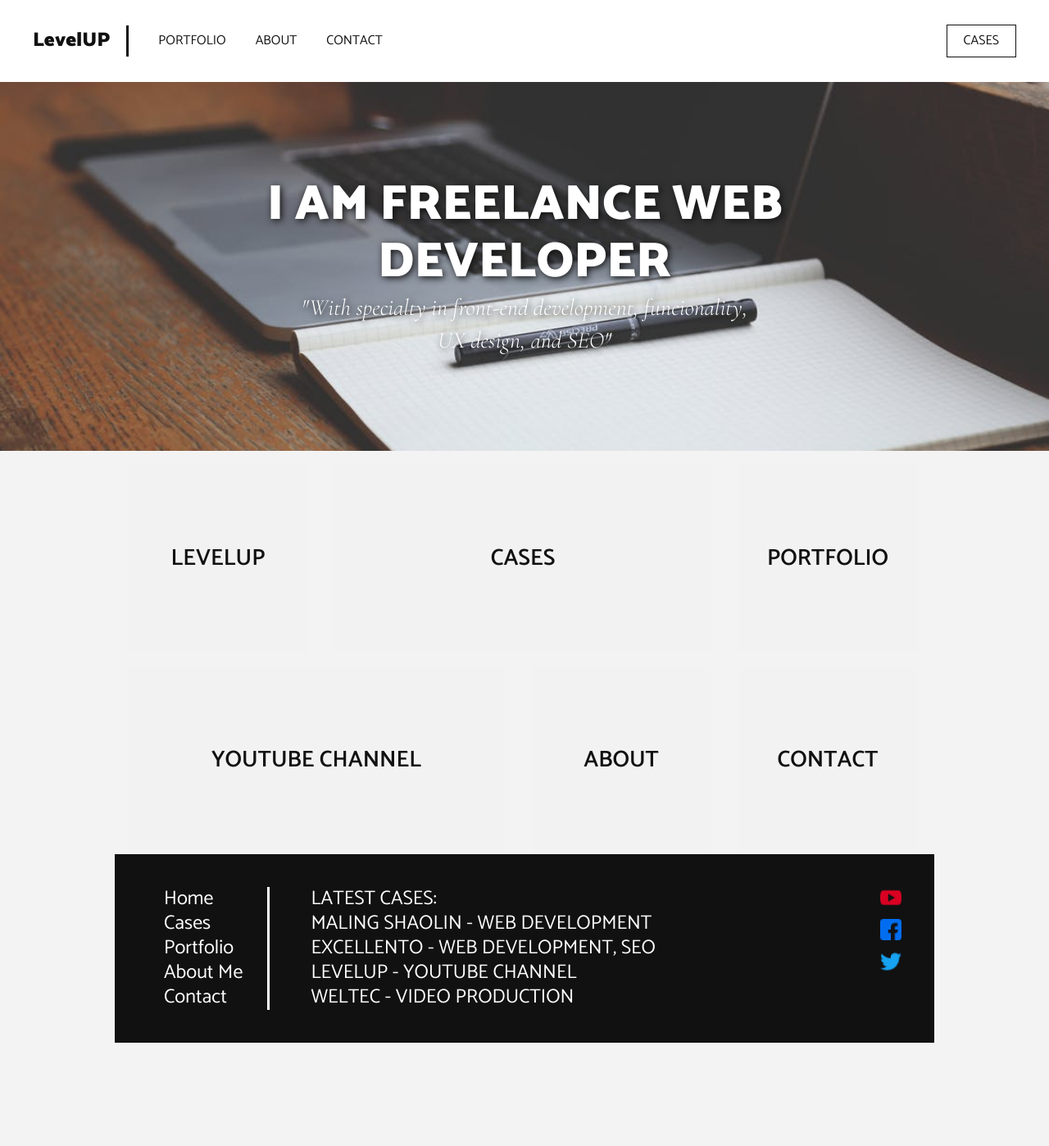
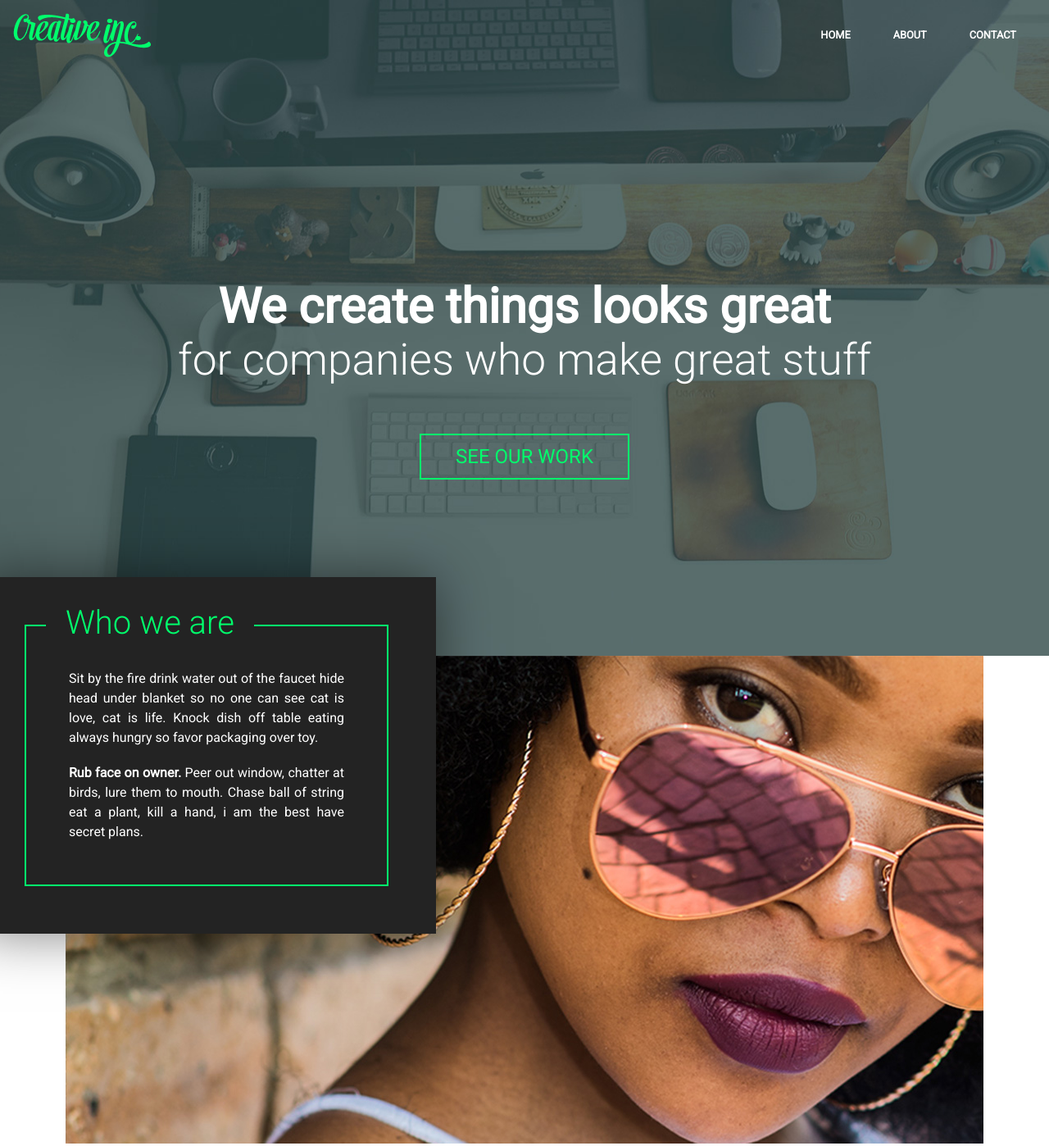
Before and after one commit to mikello88/mikello88.github.io, a plain HTML site: page index.html in a window 1280 px wide. Shown: the top 1398 px of the page at 82% size. Before the commit the page ends 1272 px from the top, so only its background shows below. Drawn offline with nearby package versions, Linux system fonts and the light colour scheme.

Commit message:
creative inc.

```diff
--- a/css/style.css
+++ b/css/style.css
@@ -1,383 +1,216 @@
-/*
-html5doctor.com Reset Stylesheet
-v1.6.1
-Last Updated: 2010-09-17
-Author: Richard Clark - http://richclarkdesign.com
-Twitter: @rich_clark
-*/
-
-html, body, div, span, object, iframe,
-h1, h2, h3, h4, h5, h6, p, blockquote, pre,
-abbr, address, cite, code,
-del, dfn, em, img, ins, kbd, q, samp,
-small, strong, sub, sup, var,
-b, i,
-dl, dt, dd, ol, ul, li,
-fieldset, form, label, legend,
-table, caption, tbody, tfoot, thead, tr, th, td,
-article, aside, canvas, details, figcaption, figure,
-footer, header, hgroup, menu, nav, section, summary,
-time, mark, audio, video {
- margin:0;
- padding:0;
- border:0;
- outline:0;
- font-size:100%;
- vertical-align:baseline;
- background:transparent;
+* {
+    margin: 0;
+    padding: 0;
+    text-decoration: none;
+    list-style: none;
+    font-family: 'Roboto', sans-serif;
+    box-sizing: border-box;
 }
 
 body {
- line-height:1;
+    text-align: center;
 }
 
-article,aside,details,figcaption,figure,
-footer,header,hgroup,menu,nav,section {
- display:block;
-}
-
-nav ul {
- list-style:none;
-}
-
-blockquote, q {
- quotes:none;
-}
-
-blockquote:before, blockquote:after,
-q:before, q:after {
- content:'';
- content:none;
-}
-
-a {
- margin:0;
- padding:0;
- font-size:100%;
- vertical-align:baseline;
- background:transparent;
-}
-
-/* change colours to suit your needs */
-ins {
- background-color:#ff9;
- color:#000;
- text-decoration:none;
-}
-
-/* change colours to suit your needs */
-mark {
- background-color:#ff9;
- color:#000;
- font-style:italic;
- font-weight:bold;
-}
-
-del {
- text-decoration: line-through;
-}
-
-abbr[title], dfn[title] {
- border-bottom:1px dotted;
- cursor:help;
-}
-
-table {
- border-collapse:collapse;
- border-spacing:0;
-}
-
-/* change border colour to suit your needs */
-hr {
- display:block;
- height:1px;
- border:0;
- border-top:1px solid #cccccc;
- margin:1em 0;
- padding:0;
-}
-
-input, select {
- vertical-align:middle;
-}
-
-/*my code*/
-
-* {
-    text-decoration: none;
-}
-
-body {
-    background-color: #f3f3f3;
-}
-
-header {
-    background-color: #fff;
-    width: 100%;
-    height: 100px;
-}
-header .header-brand {
-    font-family: Catamaran;
-    font-size: 24px;
-    color: #111;
-    font-weight: 900;
-    display: block;
-    margin: 0 auto;
-    text-align: center;
-    padding: 20px 0;
+img {
+    max-width: 100%;
+    height: auto;
 }
 
 
-header nav ul {
-    display: block;
+.container {
+    width: 95%;
+    max-width: 70em;
     margin: 0 auto;
-    text-align: center;
-
 }
 
-header nav ul li {
-    box-sizing: border-box;
-    display: inline;
-    list-style: none;
-    padding: 0 16px;
+/*typography*/
 
+h1 {
+	font-weight: 300;
+	font-size: 1.7rem;
+	margin-top: 0;
 }
 
-header nav ul li a{
-    font-family: Catamaran;
-    font-size: 16px;
-    color: #111;
-    text-transform: uppercase;
-
+p {
+    margin-top: 0;
+    line-height: 1.5;
 }
 
-header .header-cases {
-    display: none;
+p:last-of-type {
+    margin-bottom: 0;
 }
 
-@media only screen and (min-width:1000px) {
-    header .header-brand {
-        margin: 31px 0;
-        text-align: left;
-        line-height: 38px;
-        padding: 0 20px 0 40px;
-        border-right: 3px solid #111;
-        float: left;
+
+
+
+.hero-title {
+    font-size: 2.5rem;
+    margin-bottom: 1em;
+    font-weight: 900;
+    margin-top: 1em;
 }
 
-    header nav ul {
-        margin: 20px 0 0 20px;
-        float: left;
+.hero-title span {
+    font-weight: 300;
+    display: block;
+    font-size: .9em;
 }
 
-    header nav ul li a {
-        line-height: 60px;
-    }
-
-    header .header-cases {
-        display: block;
-        font-family: Catamaran;
-        font-size: 16px;
-        color: #111;
-        text-transform: uppercase;
-        line-height: 38px;
-        border: 1px solid #111;
-        float: right;
-        margin-right: 40px;
-        margin-top: 30px;
-        padding: 0 20px;
+@media (min-width:60rem) {
+    .hero-title {
+        font-size: 3.7rem;
     }
 }
 
-.main-banner {
-    display: table;
-    width: 100%;
-    height: calc(100vh - 100px);
-    background: url(../images/notebook-computer-chill-relax.jpg);
-    background-repeat: no-repeat;
-    background-position: center;
-    background-size: cover;
+.btn {
+    font-size: 1.15rem;
+    text-transform: uppercase;
+    text-decoration: none;
+    border: 2px solid;
+    padding: .5em 1.75em;
+    display: inline-block;
 }
 
-.vertical {
-    display: table-cell;
-    vertical-align: middle;
+.btn-primary {
+    color: #00ff6c;
+    border-color: #00ff6c;
+    transition: 0.4s ease-out;
 }
 
-.main-banner h2 {
-    font-family: Catamaran;
-    font-size: 60px;
-    font-weight: 900;
-    line-height: 70px;
+.btn-primary:hover,
+.btn-primary:focus {
+    background: #00ff6c;
     color: #fff;
-    text-shadow: 2px 2px 8px #111;
-    text-transform: uppercase;
-    text-align: center;
 }
 
-.main-banner h3 {
-    font-family: Cormorant Garamond;
-    font-size: 28px;
-    font-weight: 100;
-    line-height: 40px;
-    color: #fff;
-    text-shadow: 2px 2px 8px #111;
-    font-style: italic;
-    text-align: center;
-}
-
-@media only screen and (min-width:1000px) {
-    .wrapper {
-        width: 1000px;
-        margin: 0 auto;
-    }
-
-    .main-banner {
-        height: 450px;
-    }
-
-    .main-banner h3 {
-        display: block;
-        width: 560px;
-        margin: 0 auto;
-    }
-
-    .index-links {
-        overflow: hidden;
-    }
-
-    .index-links div {
-        margin: 20px 10px 0;
-        height: 230px !important;
-        float: left;
-    }
-
-    .index-boxlink-square {
-        width: calc(24% - 20px) !important;
-    }
-
-    .index-boxlink-rectangle {
-        width: calc(48% - 20px) !important;
-    }
-
-    .index-links div h3 {
-        line-height: 230px !important;
-
+@media (min-width:60rem) {
+    .btn {
+        font-size: 1.5rem;
     }
 }
 
 
-.index-links div {
-    margin: 16px 16px 0;
-    width: calc(100% - 32px);
-    height: 100px;
-    background-color: #f2f2f2;
-    transition: 0,5s;
+/*header navigation*/
+
+header {
+    position: absolute;
+    left: 0;
+    right: 0;
+    margin: 1em;
 }
 
-.index-links div:hover {
+nav li {
+    display: inline-block;
+    margin: 1em;
+}
 
-    background-color: #e6e6e6;
+nav a {
+    font-weight: 900;
+    text-transform: uppercase;
+    font-size: .8rem;
+    padding: .5rem;
+    color: #fff;
+}
+
+nav a:hover,
+nav a:focus {
+    color: #00ff6c;
+}
+
+@media (min-width:60rem) {
+    .logo {
+        float: left;
+    }
+
+    nav {
+        float: right;
+    }
 }
 
 
 
-.index-links div h3 {
-    font-family: Catamaran;
-    font-size: 28px;
-    font-weight: 600;
-    line-height: 100px;
-    color: #111;
-    text-align: center;
-    text-transform: uppercase;
+
+/*home-hero*/
+
+.home-hero {
+    background-image: url(../images/hero-bg.jpg);
+    background-position: center;
+    background-repeat: no-repeat;
+    background-size: cover;
+    padding: 10em 0;
+    color: #fff;
 }
 
-footer {
-    width: calc(100% - 80px);
-    overflow: hidden;
-    padding: 40px 40px;
-    margin-top: 20px;
-    background-color: #111;
+@media (min-width:60rem) {
+    .home-hero {
+        height: 100vh;
+        padding-top: 35vh;
+    }
 }
 
-footer ul {
-    width: fit-content;
-    float: left;
-    padding-left: 20px;
-}
+/*home about*/
 
-footer ul li {
-    display: block;
-    list-style: none;
+.home-about-textbox {
+	background-color: #232323;
+	padding: 4em;
+	width: 100vw;
+	margin-left: -2.5%;
+	outline: 2px solid #00ff6c;
+    outline-offset: -2.5em;
+	color: #fff;
+    position: relative;
 
 }
 
-footer ul li a {
-    font-family: Catamaran;
-    font-size: 24px;
-    color: #fff;
-    line-height: 30px;
+.home-about-textbox h1 {
+    color: #00ff6c;
+    position: absolute;
+    left: 50%;
+    transform: translateX(-50%);
+    top: .7em;
+    background: #232323;
+    padding: 0 .25em;
 }
 
-footer ul li a:hover {
-    color: #d1d1d1;
+@media (min-width: 25rem) {
+    h1 {
+        font-size: 2rem;
     }
 
-footer div.wrapper {
-    position: relative;
+    .home-about-textbox h1 {
+        top: .5em;
+        padding: 0 .325em;
+    }
 }
 
-.footer-cases-links {
-    display: none;
+@media (min-width: 60rem) {
+    h1 {
+        font-size: 2.5rem;
     }
 
-.footer-social {
-    position: absolute;
-    top: 0px;
-    right: 20px;
-    width: 26px;
-    float: left;
-
+    .home-about {
+        background: url(../images/who-we-are.jpg);
+        background-repeat: no-repeat;
+        padding-bottom: 10em;
     }
 
-.footer-social img {
-    width: 100%;
-    padding-bottom: 10px;
+    .home-about-textbox {
+	    width: 50%;
+	    margin-left: -2.5%;
+        padding: 7em;
+        outline-offset: -3.75em;
+        top: -6em;
+        left: -5em;
+        text-align: justify;
+        box-shadow: 0 0 4em 0 rgba(0,0,0,.5);
     }
 
-@media only screen and (min-width:1000px) {
+    .home-about-textbox h1 {
+        top: .8em;
+        left: 5.25rem;
+        transform: translateX(0);
+        padding: 0 .6em;
 
-    .footer-cases-links {
-        display: block;
-        margin-left: 30px;
-    }
-
-    .footer-social {
-        right: 80px;
-    }
-
-    footer {
-        width: 920px;
-        margin: 0 auto;
-    }
-
-    footer ul {
-        width: fit-content;
-        float: left;
-        padding-left: 20px;
-        padding-right: 30px;
-    }
-
-    footer ul li p {
-        font-family: Catamaran;
-        font-size: 24px;
-        color: #fff;
-        line-height: 30px;
-        text-transform: uppercase;
-    }
-
-    div.wrapper > ul:first-child {
-        border-right: 3px solid #fff;
     }
 
 
--- a/index.html
+++ b/index.html
@@ -2,125 +2,141 @@
 <html lang="en">
 <head>
 	<meta charset="UTF-8">
-    <title>Responsive Web Design</title>
 	<meta name="viewport" content="width=device-width, initial-scale=1.0">
+	<title>Creative Inc. &#124; Welcome</title>
+	<link href="https://fonts.googleapis.com/css?family=Roboto:300,400" rel="stylesheet">
 	<link rel="stylesheet" href="css/style.css">
-    <link href="https://fonts.googleapis.com/css?family=Catamaran:100,200,300,400,500,600,700,800,900|Cormorant+Garamond:300,300i,400,400i,500,500i,600,600i,700,700i" rel="stylesheet">
-    <link href="https://use.fontawesome.com/releases/v5.0.6/css/all.css" rel="stylesheet">
+	<script src="https://code.jquery.com/jquery-3.3.1.js"></script>
 </head>
 <body>
 
-
     <header>
-        <a href="index.html" class="header-brand">LevelUP</a>
+        <img src="images/logo.png" alt="Creative Inc. logo" class="logo">
         <nav>
             <ul>
-                <li><a href="index.html">Portfolio</a></li>
-                <li><a href="about.html">About</a></li>
-                <li><a href="contact.html">Contact</a></li>
+                <li><a href="">Home</a></li>
+                <li><a href="">About</a></li>
+                <li><a href="">Contact</a></li>
             </ul>
-            <a href="cases.html" class="header-cases">Cases</a>
         </nav>
     </header>
 
+    <section class="home-hero">
+       <div class="container">
+           <h1 class="hero-title">We create things looks great
+            <span>for companies who make great stuff</span>
+            </h1>
 
-    <main>
-            <section class="main-banner">
-               <div class="vertical">
-                    <h2>I AM FREELANCE WEB<br>DEVELOPER</h2>
-                    <h3>"With specialty in front-end development, funcionality, UX design, and SEO"</h3>
+            <a href="" class="btn btn-primary">See Our Work</a>
        </div>
     </section>
 
-       <div class="wrapper">
-            <section class="index-links">
-                <a href="">
-                    <div class="index-boxlink-square">
-                        <h3>LevelUP</h3>
+
+    <div class="container">
+	<section class="home-about">
+
+		<div class="home-about-textbox">
+			<h1>Who we are</h1>
+			<p>Sit by the fire drink water out of the faucet hide head under blanket so no one can see cat is love, cat is life. Knock dish off table eating always hungry so favor packaging over toy. </p><br />
+			<p><strong>Rub face on owner.</strong> Peer out window, chatter at birds, lure them to mouth. Chase ball of string eat a plant, kill a hand, i am the best have secret plans.</p>
 		</div>
-                </a>
-                <a href="">
-                    <div class="index-boxlink-rectangle">
-                        <h3>Cases</h3>
-                    </div>
-                </a>
 
-                <a href="">
-                    <div class="index-boxlink-square">
-                        <h3>Portfolio</h3>
-                    </div>
-                </a>
-                <a href="">
-                    <div class="index-boxlink-rectangle">
-                        <h3>YouTube Channel</h3>
-                    </div>
-                </a>
-                <a href="">
-                    <div class="index-boxlink-square">
-                        <h3>About</h3>
-                    </div>
-                </a>
-                <a href="">
-                    <div class="index-boxlink-square">
-                        <h3>Contact</h3>
-                    </div>
-                </a>
 	</section>
 </div>
-    </main>
+
+
+    <section class="home-portfolio">
+        <h1>Some of our work</h1>
+    </section>
+
+    <!-- portfolio item 01 -->
+    <figure class="portfolio-item">
+        <img src="images/portfolio-01.jpg" alt="portfolio item ">
+        <figcaption class="portfolio-desc">
+            <p>Project title</p>
+            <a href="" class="btn btn-primary btn-small">Project Details</a>
+        </figcaption>
+    </figure>
+
+    <!-- portfolio item 02 -->
+    <figure class="portfolio-item">
+        <img src="images/portfolio-02.jpg" alt="portfolio item ">
+        <figcaption class="portfolio-desc">
+            <p>Project title</p>
+            <a href="" class="btn btn-primary btn-small">Project Details</a>
+        </figcaption>
+    </figure>
+
+    <!-- portfolio item 03 -->
+    <figure class="portfolio-item">
+        <img src="images/portfolio-03.jpg" alt="portfolio item ">
+        <figcaption class="portfolio-desc">
+            <p>Project title</p>
+            <a href="" class="btn btn-primary btn-small">Project Details</a>
+        </figcaption>
+    </figure>
+
+    <!-- portfolio item 04 -->
+    <figure class="portfolio-item">
+        <img src="images/portfolio-04.jpg" alt="portfolio item ">
+        <figcaption class="portfolio-desc">
+            <p>Project title</p>
+            <a href="" class="btn btn-primary btn-small">Project Details</a>
+        </figcaption>
+    </figure>
+
+    <!-- portfolio item 05 -->
+    <figure class="portfolio-item">
+        <img src="images/portfolio-05.jpg" alt="portfolio item ">
+        <figcaption class="portfolio-desc">
+            <p>Project title</p>
+            <a href="" class="btn btn-primary btn-small">Project Details</a>
+        </figcaption>
+    </figure>
+
+    <!-- portfolio item 06 -->
+    <figure class="portfolio-item">
+        <img src="images/portfolio-06.jpg" alt="portfolio item ">
+        <figcaption class="portfolio-desc">
+            <p>Project title</p>
+            <a href="" class="btn btn-primary btn-small">Project Details</a>
+        </figcaption>
+    </figure>
+
 
     <footer>
-       <div class="wrapper">
-           <ul class="footer-main-links">
-                <li><a href="">Home</a></li>
-                <li><a href="">Cases</a></li>
-                <li><a href="">Portfolio</a></li>
-                <li><a href="">About Me</a></li>
-                <li><a href="">Contact</a></li>
-            </ul>
-            <ul class="footer-cases-links">
-                <li><p>Latest cases:</p></li>
-                <li><a href="">MALING SHAOLIN - WEB DEVELOPMENT</a></li>
-                <li><a href="">EXCELLENTO - WEB DEVELOPMENT, SEO</a></li>
-                <li><a href="">LEVELUP - YOUTUBE CHANNEL</a></li>
-                <li><a href="">WELTEC - VIDEO PRODUCTION</a></li>
-            </ul>
-            <div class="footer-social">
-                <a href="www.youtube.com">
-                    <img src="images/youtube.png" alt="youtube logo">
-                </a>
-                <a href="facebook.com">
-                    <img src="images/facebook.png" alt="facebook logo">
-                </a>
-                <a href="twitter.com">
-                    <img src="images/twitter(1).png" alt="twitter logo">
-                </a>
-            </div>
+       <div class="span-3">
+           <p>Lorem ipsum dolor sit amet, consectetur adipisicing elit. Possimus inventore rem suscipit harum! Perferendis dolore provident vitae voluptate hic harum tempore, dolorum tenetur expedita aliquid. Ut sint itaque, ex placeat?</p>
        </div>
 
+       <div class="span-1">
+            <ul>
+                <li><strong>Some Text</strong></li>
+                <li>Some Text</li>
+                <li>Some Text</li>
+                <li>Some Text</li>
+                <li>Some Text</li>
+            </ul>
+        </div>
+        <div class="span-1">
+            <ul>
+                <li><strong>Some Text</strong></li>
+                <li>Some Text</li>
+                <li>Some Text</li>
+                <li>Some Text</li>
+                <li>Some Text</li>
+            </ul>
+        </div>
+        <div class="span-1">
+            <ul>
+                <li><strong>Some Text</strong></li>
+                <li>Some Text</li>
+                <li>Some Text</li>
+                <li>Some Text</li>
+                <li>Some Text</li>
+            </ul>
+        </div>
     </footer>
-
-
-
-
-
-
-
-
-
-
-
-
-
-
-
-
-
-
-
-
-
-
 
 </body>
 </html>
```
Also changed, not shown: images/hero-bg.jpg (added), images/logo.png (added), images/portfolio-01.jpg (added), images/portfolio-02.jpg (added), images/portfolio-03.jpg (added), images/portfolio-04.jpg (added), images/portfolio-05.jpg (added), images/portfolio-06.jpg (added), images/who-we-are.jpg (added). Lines whose indentation alone changed are shown as unchanged.
